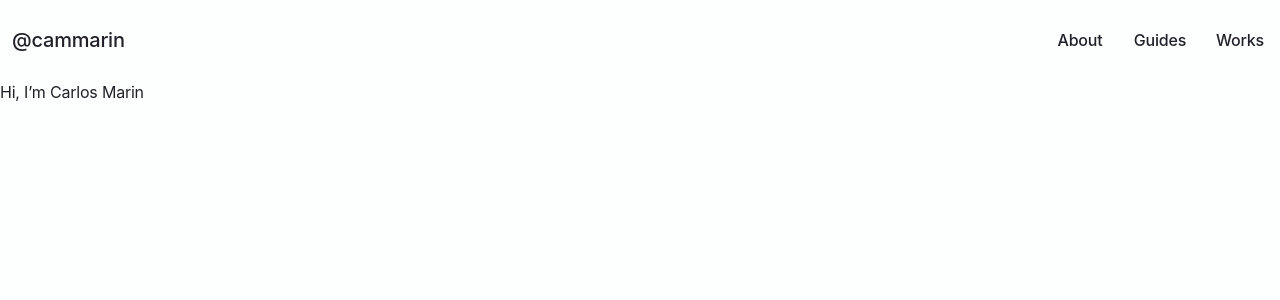
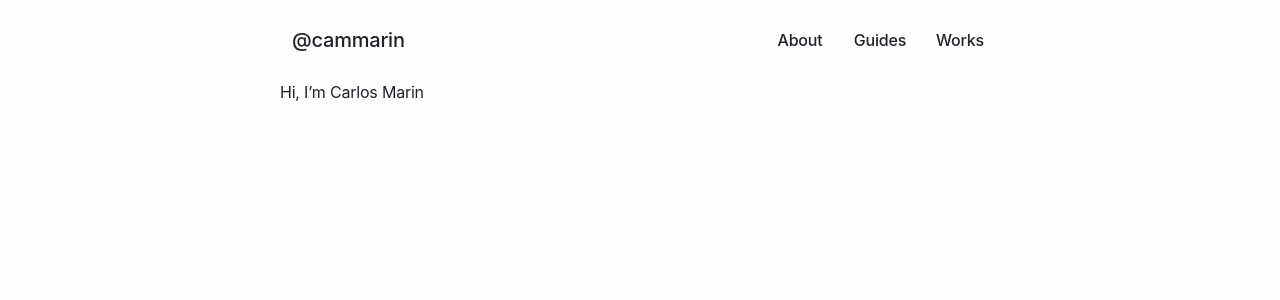
Before and after one commit to cammarin/cammarin.me, a Next.js app: page / in a window 1280 px wide. Shown: the top 300 px of the page. Built offline with nearby package versions, Linux system fonts and the light colour scheme; a web font is replaced by a local one.

Commit message:
feat(layout): define a maximum width

```diff
--- a/src/components/Layout.tsx
+++ b/src/components/Layout.tsx
@@ -24,6 +24,7 @@ const Layout = ({ title = '', description, children }: LayoutProps) => {
 
       <Skippy href="#content">Skip to main content</Skippy>
 
+      <div className="max-w-3xl px-6 mx-auto">
         <Navbar>
           <Navbar.Brand>@cammarin</Navbar.Brand>
 
@@ -37,6 +38,7 @@ const Layout = ({ title = '', description, children }: LayoutProps) => {
         <Main id="content">{children}</Main>
 
         <footer></footer>
+      </div>
     </>
   )
 }
```
Lines whose indentation alone changed are shown as unchanged.
